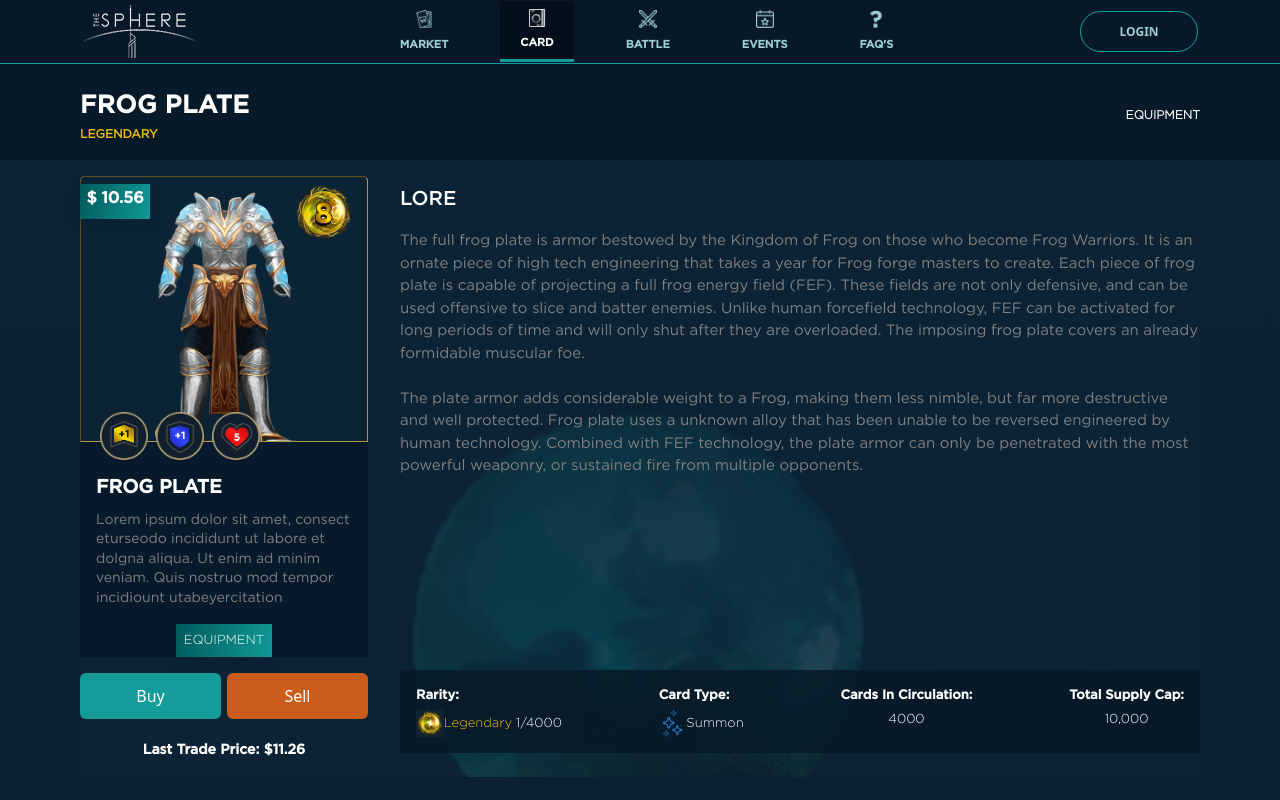
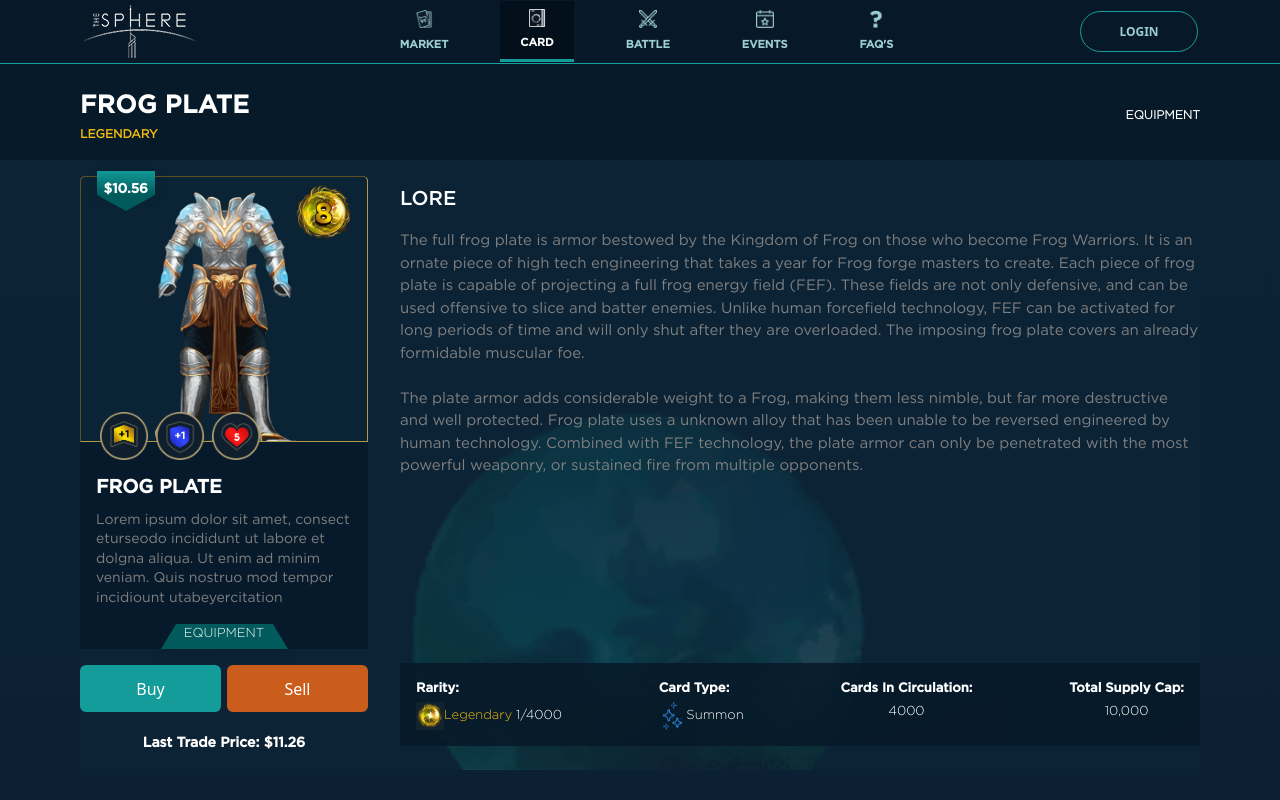
Before and after one commit to sj056/S-P-H-E-R-E, a React (Create React App) app: page / in a window 1280 px wide. Shown: the top 800 px of the page. Built offline with nearby package versions, Linux system fonts and the light colour scheme.

Commit message:
updated the btn UI on card

```diff
--- a/src/assets/style/MainContent.scss
+++ b/src/assets/style/MainContent.scss
@@ -1,6 +1,6 @@
 $white: white;
 $translucent-blue: #071828d6;
-
+$dark-blue: #015a5b;
 .mainContent {
 	background: #0c2336;
 	background-image: linear-gradient(0deg, #061423, #0c2336);
@@ -9,20 +9,37 @@ $translucent-blue: #071828d6;
 	padding-left: 5rem;
 	padding-right: 5rem;
 }
-.stickyBtn {
-	background-image: linear-gradient(103deg, #015a5b, #119997);
+// .stickyBtn {
+// 	background-image: linear-gradient(103deg, #015a5b, #119997);
+// 	color: $white;
+// 	font-weight: 900;
+// 	box-shadow: rgba(0, 0, 0, 0.1) 0px 4px 12px;
+// }
+.card-header {
+	.stickyBtn {
+        top: -14px;
+		left: 0;
+        font-size: 13.5px;
+        position: relative;
+		padding: 0.2rem 0.4rem;
+		height: 24px;
+	    width: 100px;
+        background-image: linear-gradient(0deg, #015a5b, #119997);
 	color: $white;
 	font-weight: 900;
 	box-shadow: rgba(0, 0, 0, 0.1) 0px 4px 12px;
+    &::after {
+		content: "";
+		position: absolute;
+		bottom: -16px;
+		left: 0;
+		width: 0;
+		height: 0;
+		border-left: 29px solid transparent;
+		border-right: 29px solid transparent;
+		border-top: 16.8675px solid $dark-blue;
+	}
 }
-.card-header {
-	.stickyBtn {
-		top: 0;
-		left: 0;
-		position: absolute;
-		padding: 0.2rem 0.4rem;
-		height: 35px;
-	}
 	background: #0b2435;
 	border: 1px solid #b09942;
 	border-style: inset;
@@ -31,14 +48,23 @@ $translucent-blue: #071828d6;
 }
 .card-body {
 	.stickyBtn {
+        background-image: linear-gradient(0deg, #015a5b, #119997);
+        color: $white;
+        font-weight: 900;
+        box-shadow: rgba(0, 0, 0, 0.1) 0px 4px 12px;
 		text-transform: uppercase;
 		font-weight: 300;
 		font-size: 13px;
-		width: 6rem;
-		padding: 0.4rem;
 		text-align: center;
 		margin: auto;
+        border-bottom: 25px solid $dark-blue;
+        border-left: 15px solid transparent;
+        border-right: 15px solid transparent;
+        height: 0;
+        width: 127px;
+        text-align: center;
 	}
+
 	background: #071a2b;
 }
 .card {
--- a/src/components/VersionCard.jsx
+++ b/src/components/VersionCard.jsx
@@ -9,7 +9,7 @@ function VersionCard({image,amount,name,description}) {
   return (
     <Card style={{ width: '18rem' }}>
     <Card.Header className='d-flex justify-content-end py-0 m-0 pt-2'>
-    <div className='stickyBtn goth-med'>$ {amount}</div>
+    <div className='stickyBtn goth-med mt-0 d-flex justify-content-center align-items-center pt-3'>{amount}</div>
     <Card.Img variant="top" src={image} />
      <div className='rank'><img src={Rank} alt="rank"/></div>
     </Card.Header>
--- a/src/pages/About.jsx
+++ b/src/pages/About.jsx
@@ -16,7 +16,7 @@ function About() {
         <div className='left'>
         <VersionCard
         image={versionImg}
-        amount="10.56"
+        amount="$10.56"
         name="Frog Plate"
         description="Lorem ipsum dolor sit amet, consect eturseodo incididunt ut labore et dolgna aliqua. Ut enim ad minim veniam. Quis nostruo mod tempor incidiount utabeyercitation" />
         <div className='btnContainer d-flex justify-content-between pt-3'>
```
